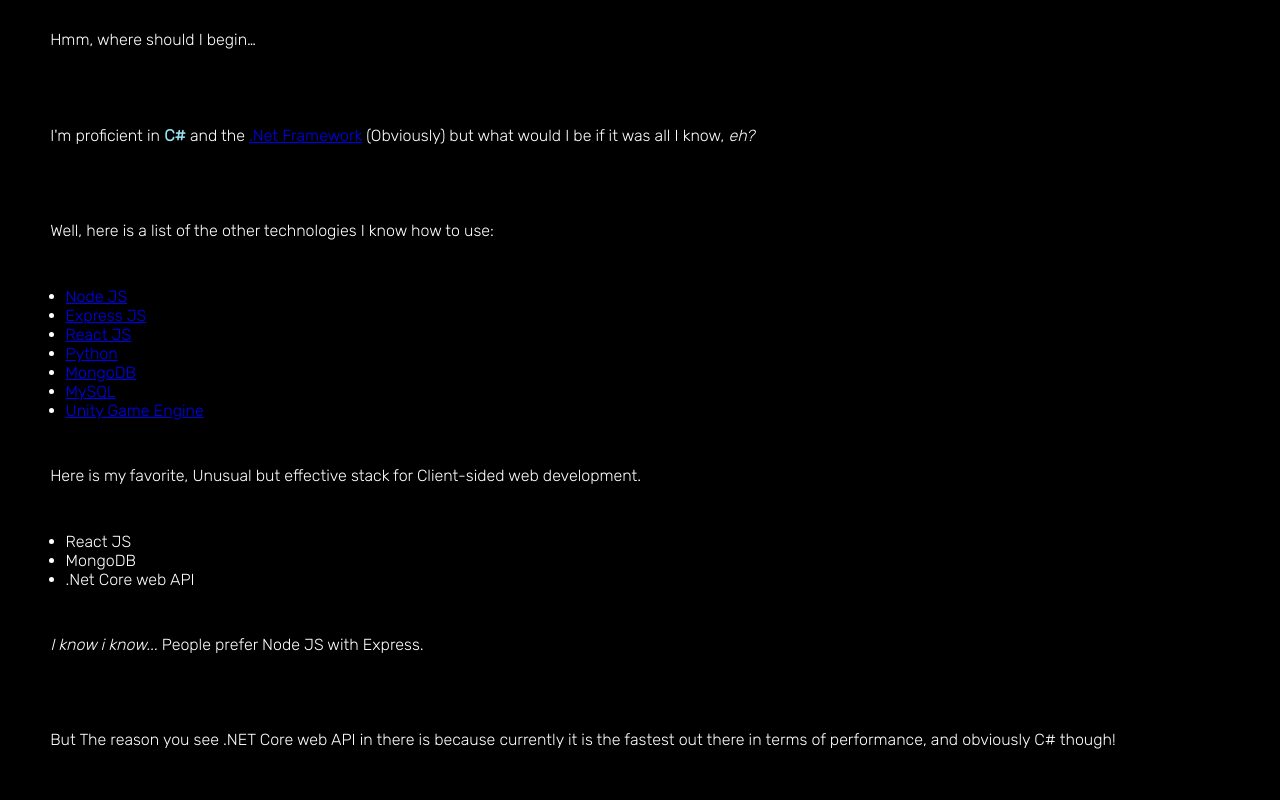
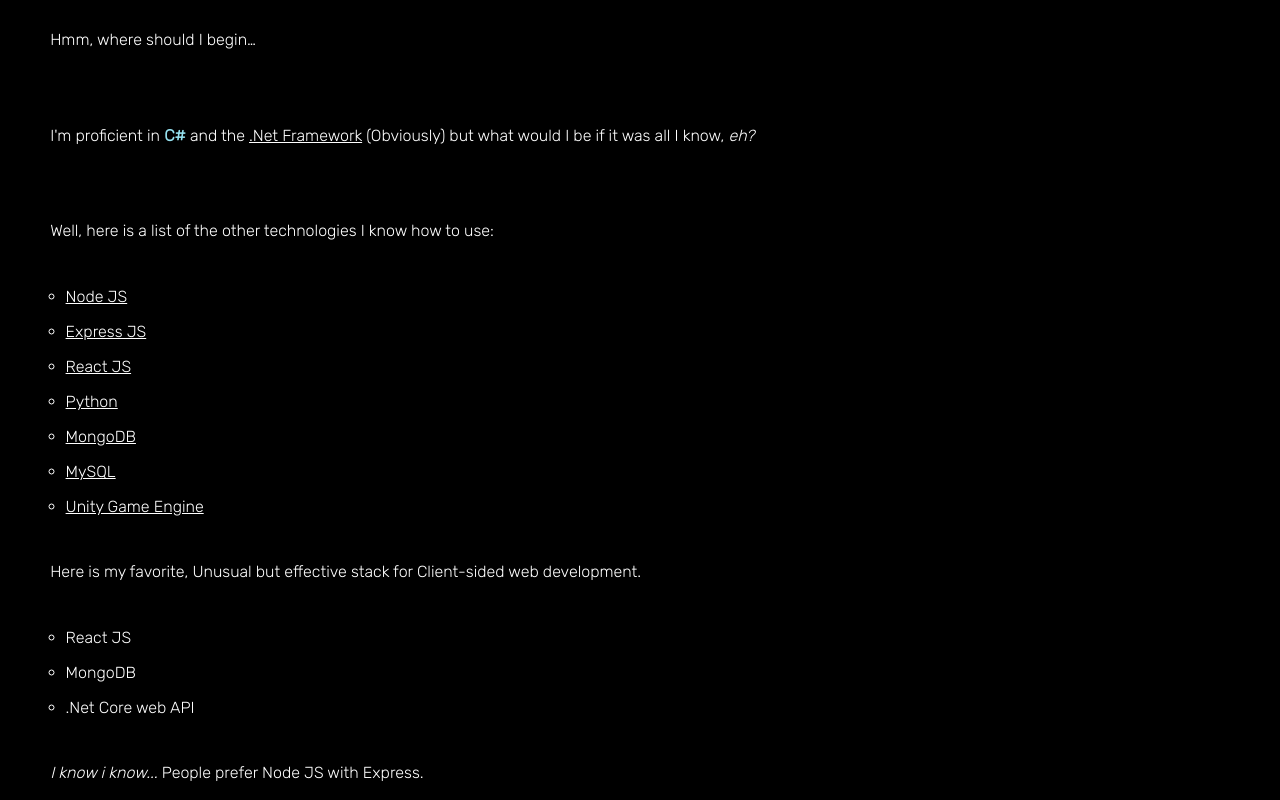
Before and after one commit to tenmayos/my-profile, a React (Create React App) app: page /about in a window 1280 px wide. Shown: the part 2520-3320 px from the top of the page. Built offline with nearby package versions, Linux system fonts and the light colour scheme.

Commit message:
Created more description classes in `About`

```diff
--- a/src/styles/About.css
+++ b/src/styles/About.css
@@ -2,6 +2,8 @@
 @import url('https://fonts.googleapis.com/css2?family=Montserrat:wght@400;900&display=swap');
 @import url('https://fonts.googleapis.com/css2?family=Rubik:wght@300&display=swap');
 
+
+/* TODO: Use google's import for Ubuntu font */
 
 .intro-section {
     padding: 7%;
@@ -46,6 +48,32 @@
     line-height: 1.9rem;
 }
 
+
+
+.about-desc ul {
+    list-style: circle;
+}
+
+.about-desc li {
+    margin-top: 1em;
+    width: fit-content;
+    transition: all 0.5s;
+}
+
+.about-desc li:hover {
+    color: #96e2f0;
+    list-style: disc;
+}
+
+.about-desc a {
+    color: white;
+    transition: color 0.5s;
+}
+
+.about-desc a:visited {
+    color: #96e2f0;
+}
+
 .center {
     text-align: center;
 }
```
